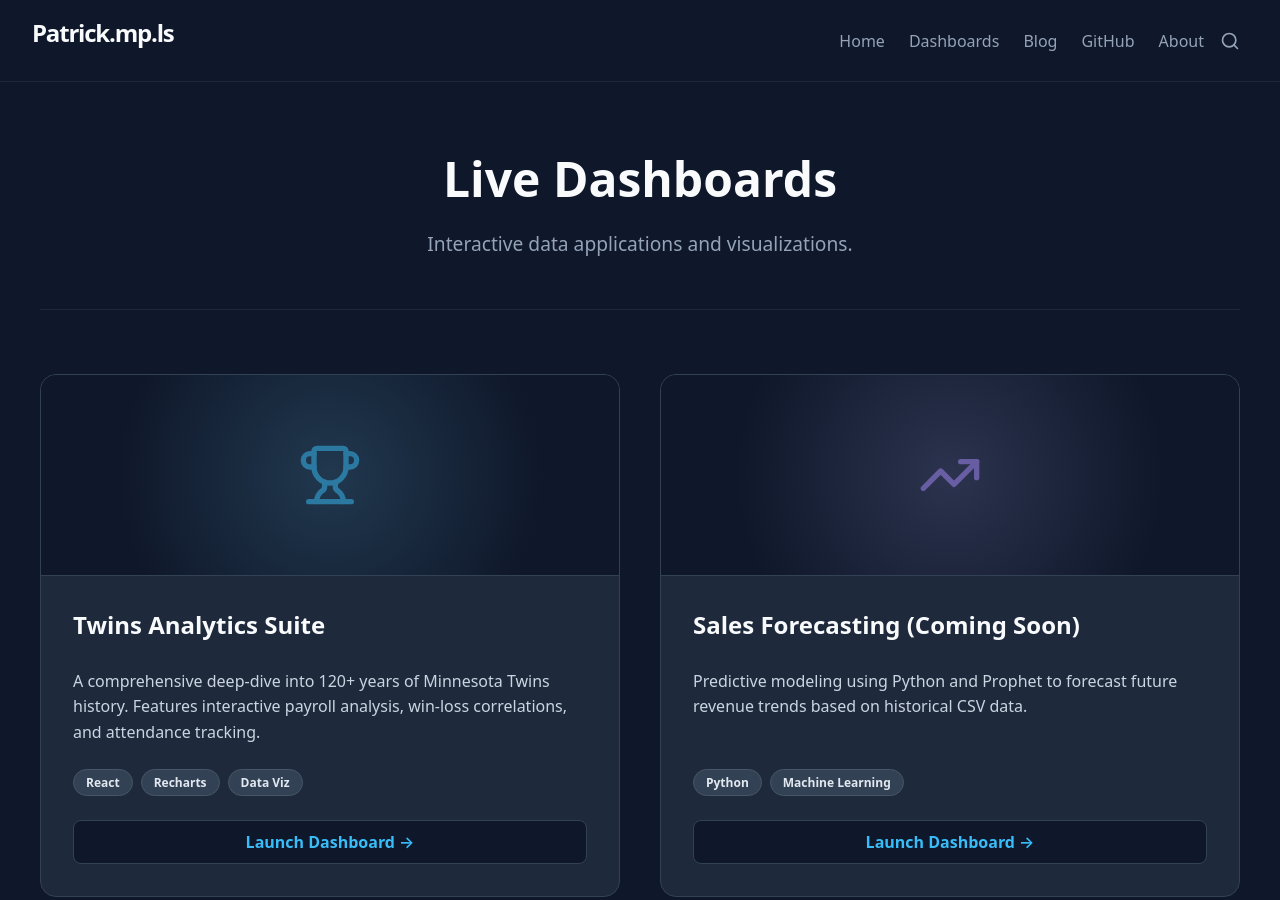
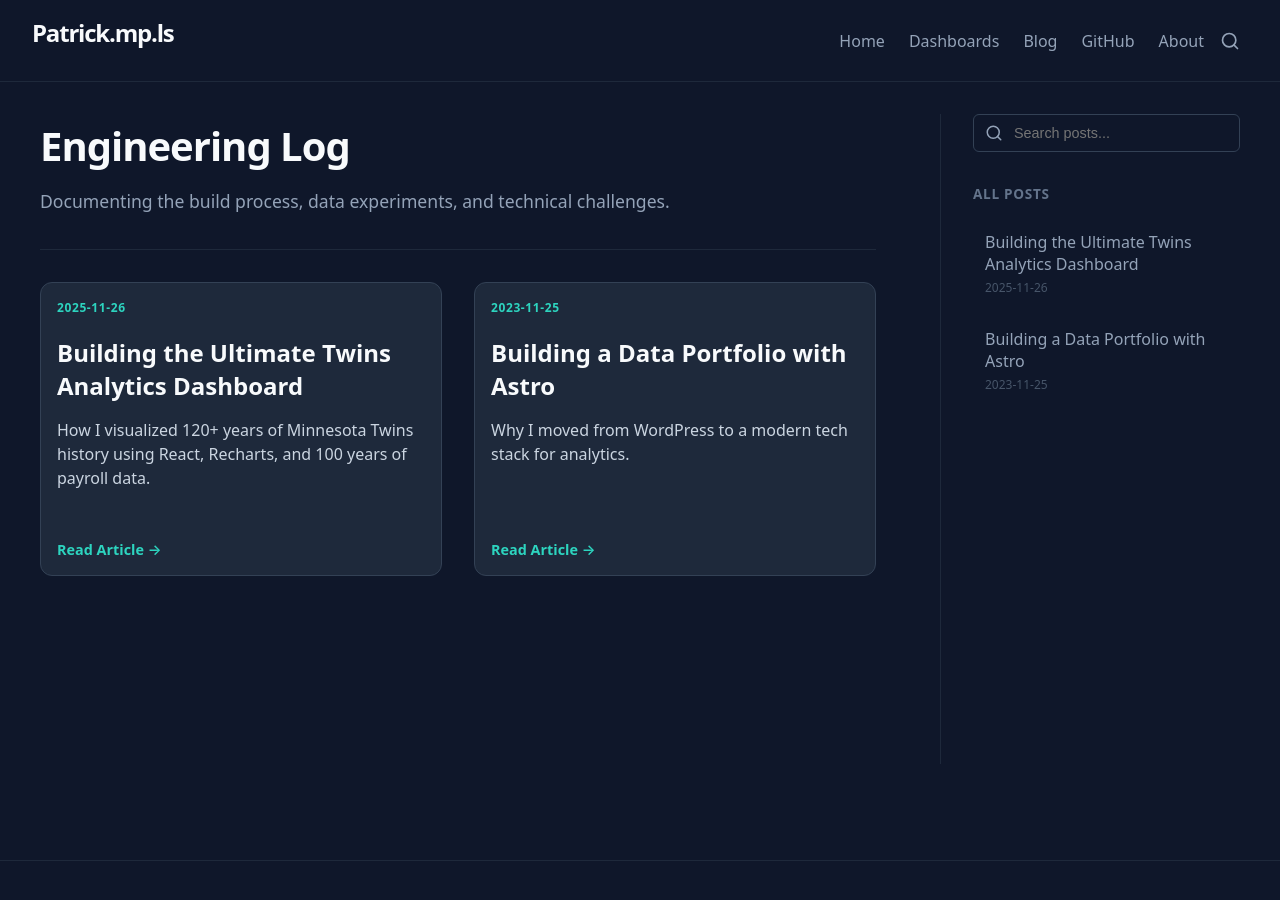
Before and after one commit to patbritton/portfolio, an Astro site: page /projects in a window 1280 px wide. Shown: the top 900 px of the page. Built offline with nearby package versions, Linux system fonts and the light colour scheme; Astro itself is replaced by a stand-in of ours.

Commit message:
feat: Transform projects page into blog layout with post sorting and search functionality

```diff
--- a/src/pages/projects/index.astro
+++ b/src/pages/projects/index.astro
@@ -1,43 +1,75 @@
 ---
 import MainLayout from '../../layouts/MainLayout.astro';
-import { projects } from '../../data/projects.js';
-import '../../styles/projects.css';
+import { getCollection } from 'astro:content';
+import SearchWidget from '../../components/SearchWidget.jsx';
+import '../../styles/blog-layout.css'; // Re-use the sidebar CSS
+import '../../styles/cards.css';       // Re-use card styling for the list
+
+// Fetch posts
+const allPosts = await getCollection('blog');
+const sortedPosts = allPosts.sort((a, b) => b.data.pubDate.valueOf() - a.data.pubDate.valueOf());
 ---
 
-<MainLayout title="Dashboards">
+<MainLayout title="Blog">
 
-  <div class="dash-header">
-    <h1>Live Dashboards</h1>
-    <p>Interactive data applications and visualizations.</p>
-  </div>
+  <div class="docs-grid">
 
-  <div class="dashboard-grid">
-    {projects.map(project => (
-      <a href={project.link} class="dash-card">
+    <div class="content-area">
 
-        <div class="preview-area" style={`background: radial-gradient(circle at center, ${project.color}1a 0%, #0f172a 70%);`}>
-          {project.image ? (
-            <img src={project.image} alt={project.title} class="preview-img" />
-          ) : (
-            <project.icon size={64} color={project.color} className="placeholder-icon" />
-          )}
+      <header class="post-header">
+        <h1>Engineering Log</h1>
+        <p style="color: #94a3b8; font-size: 1.1rem; margin-top: 0.5rem;">
+          Documenting the build process, data experiments, and technical challenges.
+        </p>
+      </header>
+
+      <hr class="divider" />
+
+      <div class="blog-grid">
+        {sortedPosts.map(post => (
+          <a href={`/blog/${post.slug}`} class="blog-card">
+            <span class="post-date">{post.data.pubDate.toISOString().slice(0,10)}</span>
+            <h3>{post.data.title}</h3>
+            <p>{post.data.description}</p>
+            <div class="read-more">Read Article →</div>
+          </a>
+        ))}
+      </div>
+
+    </div>
+
+    <aside class="sidebar">
+      <div class="sidebar-inner">
+
+        <div style="margin-bottom: 2rem;">
+          <SearchWidget client:load posts={allPosts} />
         </div>
 
-        <div class="card-content">
-          <h3>{project.title}</h3>
-          <p>{project.description}</p>
+        <h3>All Posts</h3>
+        <ul class="post-list">
+          {sortedPosts.map(post => (
+            <li>
+              <a href={`/blog/${post.slug}`}>
+                {post.data.title}
+                <span class="date-small">{post.data.pubDate.toISOString().slice(0,10)}</span>
+              </a>
+            </li>
+          ))}
+        </ul>
+      </div>
+    </aside>
 
-          <div class="tech-stack">
-            {project.tags.map(tag => (
-              <span class="tech-tag">{tag}</span>
-            ))}
-          </div>
-
-          <div class="launch-btn">Launch Dashboard →</div>
-        </div>
-
-      </a>
-    ))}
   </div>
 
 </MainLayout>
+
+<style>
+  /* Slight override to ensure the grid fits nicely in the content area */
+  .blog-grid {
+    grid-template-columns: 1fr; /* Stack cards in this view */
+  }
+
+  @media (min-width: 1024px) {
+    .blog-grid { grid-template-columns: repeat(2, 1fr); } /* 2 columns on wide screens */
+  }
+</style>
```
